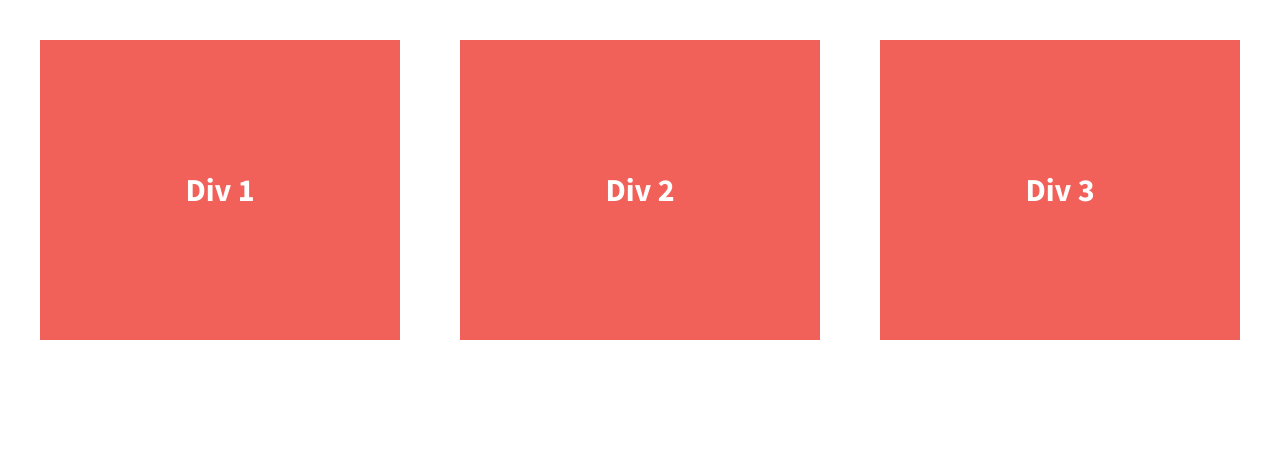
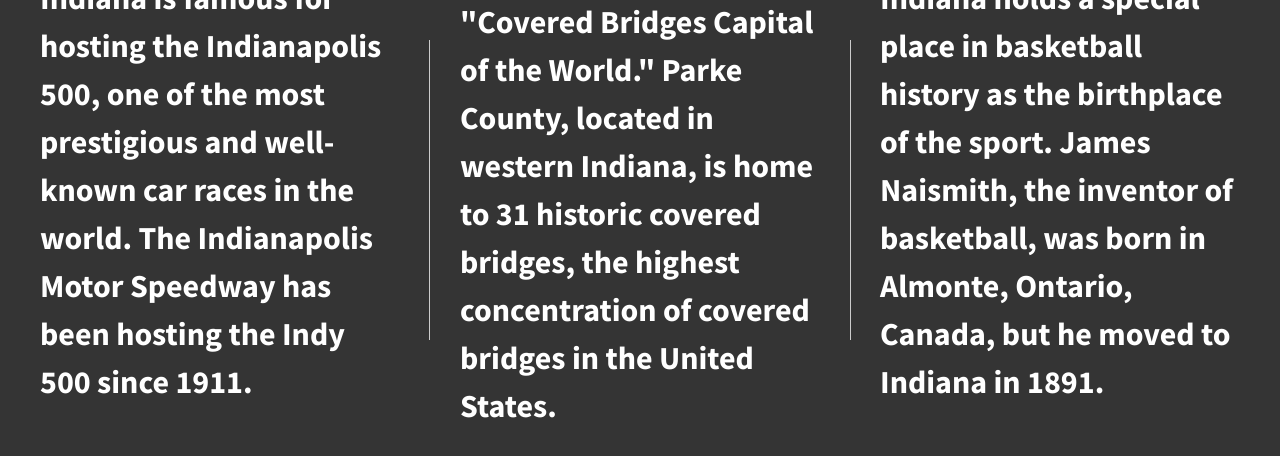
Before and after one commit to justinbaugh/divs-flexbox-starter, a plain HTML site: page index.html in a window 1280 px wide. Drawn offline with nearby package versions, Linux system fonts and the light colour scheme.

Commit message:
Added content and div2 border

```diff
--- a/css/main.css
+++ b/css/main.css
@@ -97,7 +97,7 @@
 
 
 html {
-  background-color: #fff;
+  background-color: #343434;
   height: 100%;
 }
 
@@ -120,12 +120,18 @@
   color: #fff;
   line-height: 1.5em;
   font-size: 1.6em;
-  background-color: #f16059;
+  background-color: #343434;
   height: 300px;
     width: 30%;
     display: flex;
     justify-content: center;
     align-items: center;
+}
+
+.div-2 {
+  border-left: 1px solid #ccc;
+  border-right: 1px solid #ccc;
+  padding: 0 30px;
 }
 
 
--- a/index.html
+++ b/index.html
@@ -23,13 +23,13 @@
 
         <section class="wrapper">
             <div class="div-1">
-                Div 1
+                Indiana is famous for hosting the Indianapolis 500, one of the most prestigious and well-known car races in the world. The Indianapolis Motor Speedway has been hosting the Indy 500 since 1911.
             </div>
             <div class="div-2">
-                Div 2
+                Indiana is known as the "Covered Bridges Capital of the World." Parke County, located in western Indiana, is home to 31 historic covered bridges, the highest concentration of covered bridges in the United States.
             </div>
             <div class="div-3">
-                Div 3
+                Indiana holds a special place in basketball history as the birthplace of the sport. James Naismith, the inventor of basketball, was born in Almonte, Ontario, Canada, but he moved to Indiana in 1891.
             </div>
         </section>
 
```
